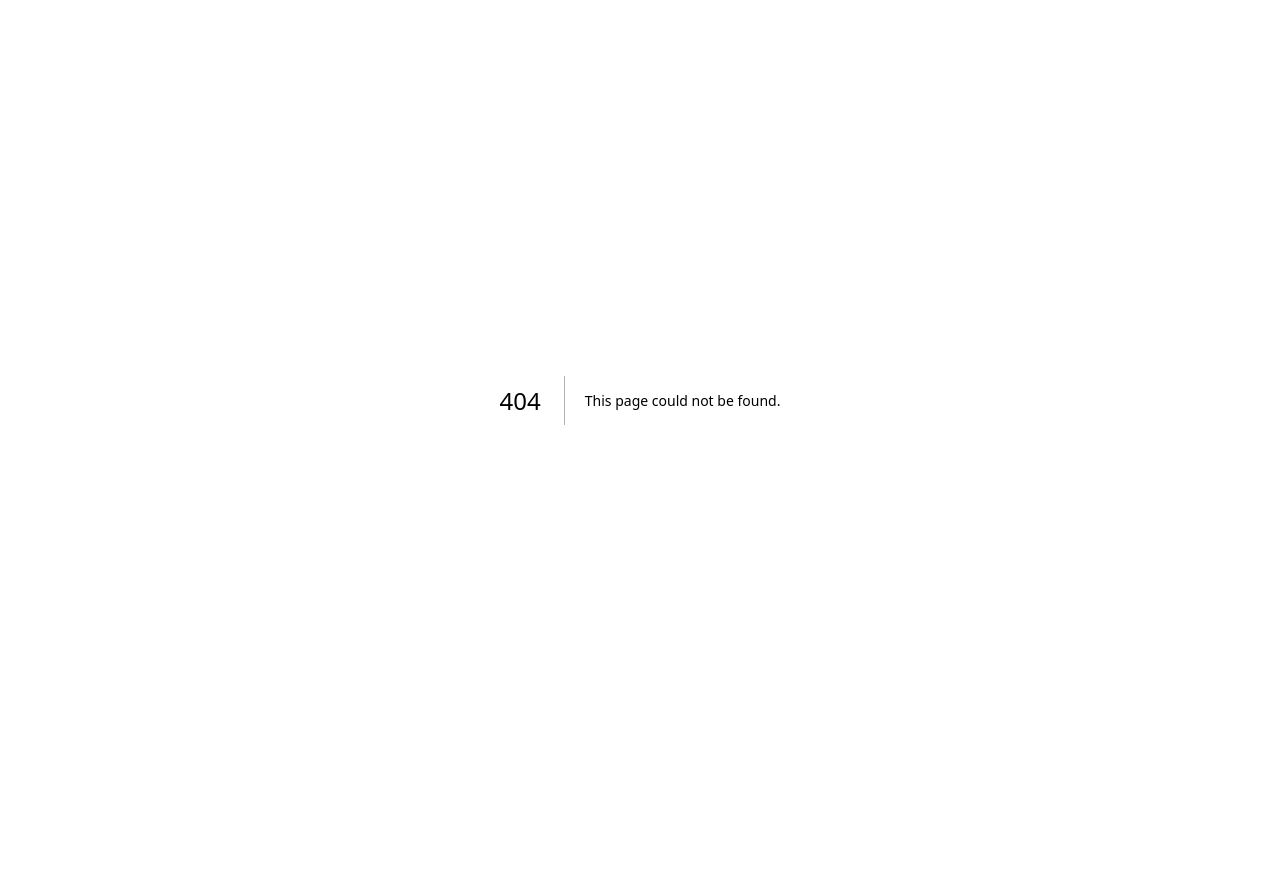
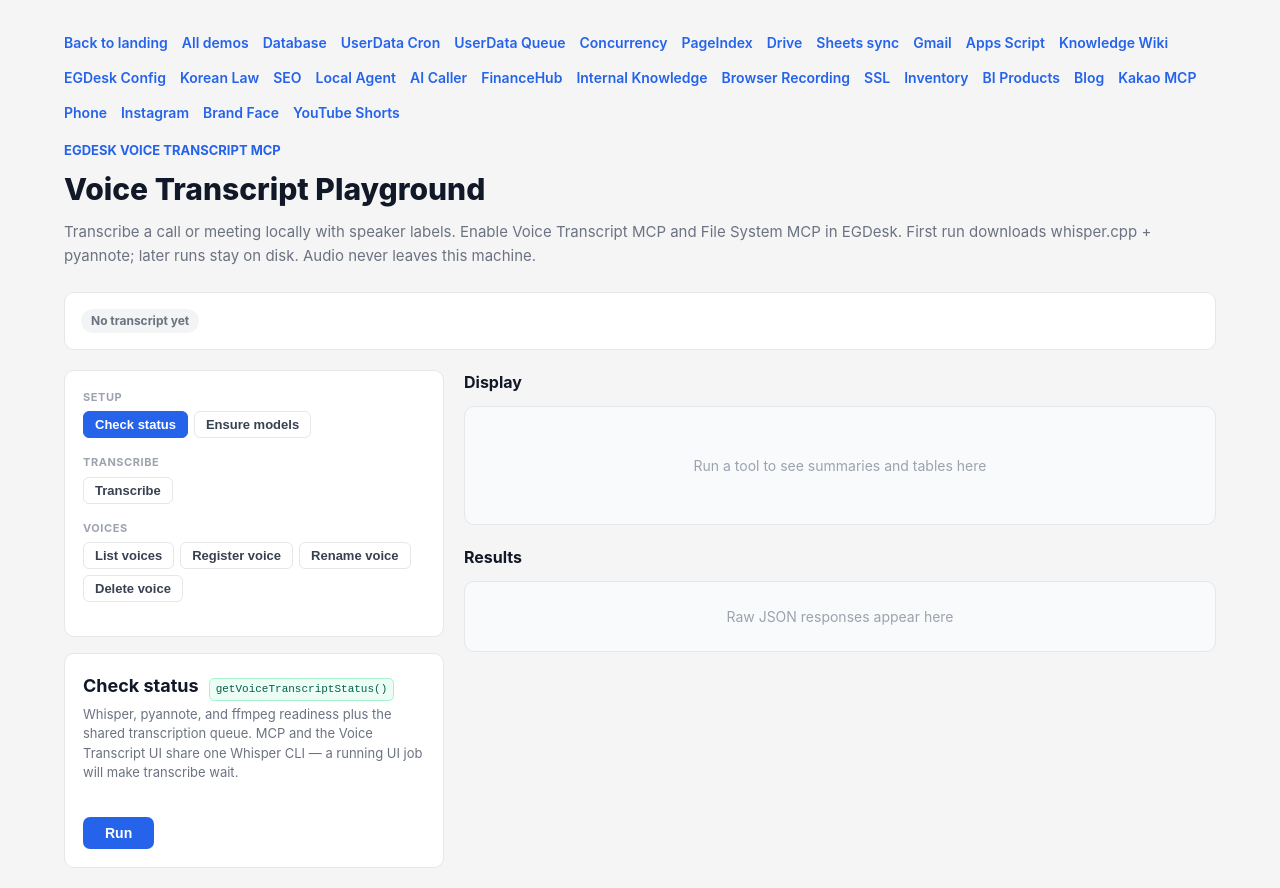
Before and after one commit to minseochh02/egdesk-system-demo, a Next.js app: page /voice-transcript-mcp in a window 1280 px wide. Before the commit this address had no page. Shown: the top 888 px of the page. Before the commit the page ends 800 px from the top, so only its background shows below. Built offline with nearby package versions, Linux system fonts and the light colour scheme.

Commit message:
Rename Call Operator MCP playground to Voice Transcript.
Move demo API and playground routes to voice-transcript paths while keeping the playground aligned with the renamed EGDesk MCP service.

Co-authored-by: Cursor <cursoragent@cursor.com>

```diff
--- a/app/api/call-operator/route.ts
+++ b/app/api/voice-transcript/route.ts
@@ -2,4 +2,4 @@ import { createMcpRoute } from '@/lib/create-mcp-route';
 
 export const maxDuration = 800;
 
-export const POST = createMcpRoute('/call-operator/tools/call');
+export const POST = createMcpRoute('/voice-transcript/tools/call');
--- a/app/page.tsx
+++ b/app/page.tsx
@@ -19,7 +19,7 @@ export default function Home() {
         <h1 style={titleStyle}>Choose a demo page</h1>
         <p style={introStyle}>
           This workspace shows the generated EGDesk integration surface: database helpers, UserData cron jobs, PageIndex,
-          Call Operator transcription, Google Workspace bidirectional sync (Sheets, Drive, Gmail, Apps Script), Gemini key config, Korean law, SEO, local agent AI, FinanceHub, internal knowledge, browser recording, SSL,
+          Voice Transcript, Google Workspace bidirectional sync (Sheets, Drive, Gmail, Apps Script), Gemini key config, Korean law, SEO, local agent AI, FinanceHub, internal knowledge, browser recording, SSL,
           inventory scanner setup, BI product catalog (photos required for SNS schedules), blog / Instagram / YouTube schedule + publish, Naver article stats, Kakao MCP helpers, Phone / Google Messages SMS tools, and Brand Face / spokesperson generation.
         </p>
       </section>
--- a/app/call-operator-mcp/page.tsx
+++ b/app/voice-transcript-mcp/page.tsx
@@ -36,30 +36,30 @@ const SPEAKER_COLORS = ['#2563eb', '#059669', '#d97706', '#dc2626', '#7c3aed', '
 
 const TOOLS: PlaygroundToolDef[] = [
   {
-    name: 'call_operator_status',
+    name: 'voice_transcript_status',
     title: 'Check status',
     description:
-      'Whisper, pyannote, and ffmpeg readiness plus the shared transcription queue. MCP and the Call Operator window share one Whisper CLI — a running UI job will make transcribe wait.',
+      'Whisper, pyannote, and ffmpeg readiness plus the shared transcription queue. MCP and the Voice Transcript UI share one Whisper CLI — a running UI job will make transcribe wait.',
     category: 'setup',
-    helperName: 'getCallOperatorStatus',
+    helperName: 'getVoiceTranscriptStatus',
     fields: [],
   },
   {
-    name: 'call_operator_ensure',
+    name: 'voice_transcript_ensure',
     title: 'Ensure models',
     description:
       'Locate or install whisper.cpp Large v3 Turbo, the pyannote venv, and ffmpeg. Safe to call before the first transcribe. First run can take several minutes.',
     category: 'setup',
-    helperName: 'ensureCallOperator',
+    helperName: 'ensureVoiceTranscript',
     fields: [],
   },
   {
-    name: 'call_operator_transcribe',
+    name: 'voice_transcript_transcribe',
     title: 'Transcribe',
     description:
-      'Diarize with pyannote, then transcribe each turn with whisper.cpp. Audio never leaves this machine. Enable Call Operator MCP and File System MCP in EGDesk.',
+      'Diarize with pyannote, then transcribe each turn with whisper.cpp. Use session_type=meeting for multi-speaker meetings (auto 2–8). Audio never leaves this machine. Enable Voice Transcript MCP and File System MCP in EGDesk.',
     category: 'transcribe',
-    helperName: 'transcribeCallOperator',
+    helperName: 'transcribeVoiceTranscript',
     fields: [
       {
         name: 'file_path',
@@ -68,7 +68,15 @@ const TOOLS: PlaygroundToolDef[] = [
         accept: AUDIO_ACCEPT,
         required: true,
         placeholder: '/Users/you/Downloads/call.wav',
-        hint: 'Choose audio — it uploads to EGDesk Downloads via File System MCP, then transcribes. Or paste an absolute path under Downloads or the Call Operator uploads folder. File System MCP must be enabled. Max 80 MB.',
+        hint: 'Choose audio — it uploads to EGDesk Downloads via File System MCP, then transcribes. Or paste an absolute path under Downloads or the Voice Transcript uploads folder. File System MCP must be enabled. Max 80 MB.',
+      },
+      {
+        name: 'session_type',
+        label: 'Session',
+        type: 'string',
+        defaultValue: 'call',
+        placeholder: 'call or meeting',
+        hint: 'call = two-party phone (default). meeting = multi-speaker; auto-detects 2–8 unless you pin num_speakers.',
       },
       {
         name: 'language',
@@ -76,14 +84,112 @@ const TOOLS: PlaygroundToolDef[] = [
         type: 'string',
         defaultValue: 'ko',
         placeholder: 'ko',
-        hint: 'Whisper language code. Default matches the Call Operator UI.',
+        hint: 'Whisper language code. Default matches the Voice Transcript UI.',
       },
       {
         name: 'num_speakers',
         label: 'Speakers',
         type: 'number',
-        defaultValue: 2,
-        hint: 'pyannote clustering target. Use 2 for a typical two-party call.',
+        hint: 'Optional pin. Call default 2. Meeting: leave empty for auto 2–8, or set 2–12.',
+      },
+      {
+        name: 'speaker_ids',
+        label: 'Expected speaker ids',
+        type: 'string',
+        placeholder: 'id1, id2',
+        hint: 'Optional. Comma-separated ids from List voices. Restricts matching to those people and hints Whisper with their names.',
+      },
+    ],
+  },
+  {
+    name: 'voice_transcript_speakers_list',
+    title: 'List voices',
+    description:
+      'List registered Voice Transcript voices. Enrolled names replace generic 화자 labels during diarization when a voice matches.',
+    category: 'speakers',
+    helperName: 'listVoiceTranscriptSpeakers',
+    fields: [],
+  },
+  {
+    name: 'voice_transcript_speakers_enroll',
+    title: 'Register voice',
+    description:
+      'Register a named voice from a short clip (~3s of clear speech). Uses pyannote embeddings — ffmpeg + pyannote only, not whisper.',
+    category: 'speakers',
+    helperName: 'enrollVoiceTranscriptSpeaker',
+    fields: [
+      {
+        name: 'file_path',
+        label: 'Voice clip',
+        type: 'file',
+        accept: AUDIO_ACCEPT,
+        required: true,
+        placeholder: '/Users/you/Downloads/alice-voice.wav',
+        hint: 'Short clip of one person speaking. Same allowlist as transcribe (Downloads or voice-transcript/uploads).',
+      },
+      {
+        name: 'name',
+        label: 'Speaker name',
+        type: 'string',
+        required: true,
+        placeholder: 'Alice',
+        hint: 'Display name used in transcripts when this voice is recognized.',
+      },
+      {
+        name: 'speaker_id',
+        label: 'Existing speaker id',
+        type: 'string',
+        placeholder: 'Optional — add sample to existing voice',
+      },
+      {
+        name: 'start_sec',
+        label: 'Clip start (sec)',
+        type: 'number',
+        hint: 'Optional trim start. Default 0.',
+      },
+      {
+        name: 'end_sec',
+        label: 'Clip end (sec)',
+        type: 'number',
+        hint: 'Optional trim end. Default full file.',
+      },
+    ],
+  },
+  {
+    name: 'voice_transcript_speakers_rename',
+    title: 'Rename voice',
+    description: 'Rename a registered voice by id.',
+    category: 'speakers',
+    helperName: 'renameVoiceTranscriptSpeaker',
+    fields: [
+      {
+        name: 'speaker_id',
+        label: 'Speaker id',
+        type: 'string',
+        required: true,
+        placeholder: 'From speakers_list',
+      },
+      {
+        name: 'name',
+        label: 'New name',
+        type: 'string',
+        required: true,
+      },
+    ],
+  },
+  {
+    name: 'voice_transcript_speakers_delete',
+    title: 'Delete voice',
+    description: 'Delete a registered voice and all samples.',
+    category: 'speakers',
+    helperName: 'deleteVoiceTranscriptSpeaker',
+    fields: [
+      {
+        name: 'speaker_id',
+        label: 'Speaker id',
+        type: 'string',
+        required: true,
+        placeholder: 'From speakers_list',
       },
     ],
   },
@@ -92,12 +198,15 @@ const TOOLS: PlaygroundToolDef[] = [
 const CATEGORIES = [
   { key: 'setup', label: 'Setup' },
   { key: 'transcribe', label: 'Transcribe' },
+  { key: 'speakers', label: 'Voices' },
 ];
 
 const RUNNING_HINTS: Record<string, string> = {
-  call_operator_ensure: 'Installing or locating local models — first run can take several minutes.',
-  call_operator_transcribe:
+  voice_transcript_ensure: 'Installing or locating local models — first run can take several minutes.',
+  voice_transcript_transcribe:
     'Diarizing then transcribing each turn sequentially. A few-minute call can take several minutes. Leave this tab open.',
+  voice_transcript_speakers_enroll:
+    'Decoding audio and extracting a pyannote voice embedding. Usually finishes in under a minute.',
 };
 
 function formatSec(sec: number | undefined): string {
@@ -120,12 +229,12 @@ function readyTone(ready: boolean | undefined): CSSProperties {
   return { background: '#f3f4f6', color: '#6b7280' };
 }
 
-export default function CallOperatorPlayground() {
+export default function VoiceTranscriptPlayground() {
   const [lastFile, setLastFile] = useState<string | null>(null);
   const [lastSegmentCount, setLastSegmentCount] = useState(0);
 
   const onResult = useCallback((tool: string, parsed: any) => {
-    if (tool !== 'call_operator_transcribe') return;
+    if (tool !== 'voice_transcript_transcribe') return;
     if (typeof parsed?.file === 'string') setLastFile(parsed.file);
     if (Array.isArray(parsed?.segments)) setLastSegmentCount(parsed.segments.length);
   }, []);
@@ -144,7 +253,7 @@ export default function CallOperatorPlayground() {
       statusBadgeStyle,
     } = playgroundStyles;
 
-    if (tool === 'call_operator_status') {
+    if (tool === 'voice_transcript_status') {
       const whisper = (data?.whisper ?? {}) as ReadyFlag;
       const pyannote = (data?.pyannote ?? {}) as ReadyFlag;
       const ffmpeg = (data?.ffmpeg ?? {}) as ReadyFlag;
@@ -234,7 +343,7 @@ export default function CallOperatorPlayground() {
       );
     }
 
-    if (tool === 'call_operator_ensure' && (data?.ready != null || data?.whisper)) {
+    if (tool === 'voice_transcript_ensure' && (data?.ready != null || data?.whisper)) {
       return (
         <dl style={kvGridStyle}>
           <dt style={kvTermStyle}>Ready</dt>
@@ -255,7 +364,7 @@ export default function CallOperatorPlayground() {
       );
     }
 
-    if (tool === 'call_operator_transcribe' && (data?.transcript || Array.isArray(data?.segments))) {
+    if (tool === 'voice_transcript_transcribe' && (data?.transcript || Array.isArray(data?.segments))) {
       const segments: TranscriptSegment[] = Array.isArray(data.segments) ? data.segments : [];
       return (
         <div style={{ display: 'grid', gap: 16 }}>
@@ -270,6 +379,26 @@ export default function CallOperatorPlayground() {
               <>
                 <dt style={kvTermStyle}>Language</dt>
                 <dd style={kvDescStyle}>{data.language}</dd>
+              </>
+            )}
+            {data.sessionType && (
+              <>
+                <dt style={kvTermStyle}>Session</dt>
+                <dd style={kvDescStyle}>{data.sessionType}</dd>
+              </>
+            )}
+            {data.numSpeakers != null && (
+              <>
+                <dt style={kvTermStyle}>Speakers</dt>
+                <dd style={kvDescStyle}>{String(data.numSpeakers)}</dd>
+              </>
+            )}
+            {data.speakerRange && typeof data.speakerRange === 'object' && (
+              <>
+                <dt style={kvTermStyle}>Speaker range</dt>
+                <dd style={kvDescStyle}>
+                  {data.speakerRange.min}–{data.speakerRange.max}
+                </dd>
               </>
             )}
             {data.durationSec != null && (
@@ -361,6 +490,95 @@ export default function CallOperatorPlayground() {
       );
     }
 
+    if (tool === 'voice_transcript_speakers_list' && Array.isArray(data?.speakers)) {
+      const speakers = data.speakers as Array<{
+        id?: string;
+        name?: string;
+        sampleCount?: number;
+        totalDurationSec?: number;
+      }>;
+      return (
+        <div style={{ display: 'grid', gap: 12 }}>
+          <div style={miniLabelStyle}>{data.count ?? speakers.length} registered voice(s)</div>
+          {speakers.length === 0 ? (
+            <p style={{ margin: 0, color: '#6b7280', fontSize: 14 }}>No voices registered yet.</p>
+          ) : (
+            <div style={tableWrapStyle}>
+              <table style={tableStyle}>
+                <thead>
+                  <tr>
+                    <th style={thStyle}>Name</th>
+                    <th style={thStyle}>Samples</th>
+                    <th style={thStyle}>Duration</th>
+                    <th style={thStyle}>Id</th>
+                  </tr>
+                </thead>
+                <tbody>
+                  {speakers.map((speaker) => (
+                    <tr key={speaker.id}>
+                      <td style={tdStyle}>{speaker.name || '—'}</td>
+                      <td style={tdStyle}>{speaker.sampleCount ?? '—'}</td>
+                      <td style={tdStyle}>
+                        {speaker.totalDurationSec != null
+                          ? `${speaker.totalDurationSec.toFixed(1)}s`
+                          : '—'}
+                      </td>
+                      <td style={{ ...tdStyle, fontFamily: 'monospace', fontSize: 12 }}>
+                        {speaker.id || '—'}
+                      </td>
+                    </tr>
+                  ))}
+                </tbody>
+              </table>
+            </div>
+          )}
+        </div>
+      );
+    }
+
+    if (
+      (tool === 'voice_transcript_speakers_enroll' ||
+        tool === 'voice_transcript_speakers_rename' ||
+        tool === 'voice_transcript_speakers_delete') &&
+      data?.success != null
+    ) {
+      return (
+        <dl style={kvGridStyle}>
+          <dt style={kvTermStyle}>Success</dt>
+          <dd style={kvDescStyle}>{String(data.success)}</dd>
+          {data.error && (
+            <>
+              <dt style={kvTermStyle}>Error</dt>
+              <dd style={kvDescStyle}>{data.error}</dd>
+            </>
+          )}
+          {data.speaker?.name && (
+            <>
+              <dt style={kvTermStyle}>Speaker</dt>
+              <dd style={kvDescStyle}>
+                {data.speaker.name}
+                {data.speaker.sampleCount != null ? ` · ${data.speaker.sampleCount} sample(s)` : ''}
+              </dd>
+            </>
+          )}
+          {data.speaker?.id && (
+            <>
+              <dt style={kvTermStyle}>Id</dt>
+              <dd style={kvDescStyle}>
+                <code style={inlineCodeStyle}>{data.speaker.id}</code>
+              </dd>
+            </>
+          )}
+          {data.file && (
+            <>
+              <dt style={kvTermStyle}>File</dt>
+              <dd style={kvDescStyle}>{data.file}</dd>
+            </>
+          )}
+        </dl>
+      );
+    }
+
     return null;
   }, []);
 
@@ -393,11 +611,11 @@ export default function CallOperatorPlayground() {
 
   return (
     <McpPlayground
-      currentHref="/call-operator-mcp"
-      eyebrow="EGDesk Call Operator MCP"
-      title="Call Operator Playground"
-      subtitle="Transcribe a call recording locally with speaker labels. Enable Call Operator MCP and File System MCP in EGDesk. First run downloads whisper.cpp + pyannote; later runs stay on disk. Audio never leaves this machine."
-      apiPath="/api/call-operator"
+      currentHref="/voice-transcript-mcp"
+      eyebrow="EGDesk Voice Transcript MCP"
+      title="Voice Transcript Playground"
+      subtitle="Transcribe a call or meeting locally with speaker labels. Enable Voice Transcript MCP and File System MCP in EGDesk. First run downloads whisper.cpp + pyannote; later runs stay on disk. Audio never leaves this machine."
+      apiPath="/api/voice-transcript"
       tools={TOOLS}
       categories={CATEGORIES}
       runningHints={RUNNING_HINTS}
--- a/lib/demo-pages.ts
+++ b/lib/demo-pages.ts
@@ -43,11 +43,11 @@ export const DEMO_PAGES: DemoPageLink[] = [
     items: ['indexPageIndexPdf', 'resumePageIndexDocument', 'getPageIndexStructure'],
   },
   {
-    title: 'Call Operator MCP',
+    title: 'Voice Transcript MCP',
     description: 'Transcribe a local audio file with speaker labels using whisper.cpp + pyannote. Audio stays on this machine.',
-    href: '/call-operator-mcp',
+    href: '/voice-transcript-mcp',
     eyebrow: 'Local transcription',
-    items: ['getCallOperatorStatus', 'ensureCallOperator', 'transcribeCallOperator'],
+    items: ['getVoiceTranscriptStatus', 'ensureVoiceTranscript', 'transcribeVoiceTranscript'],
   },
   {
     title: 'Drive MCP',
```
